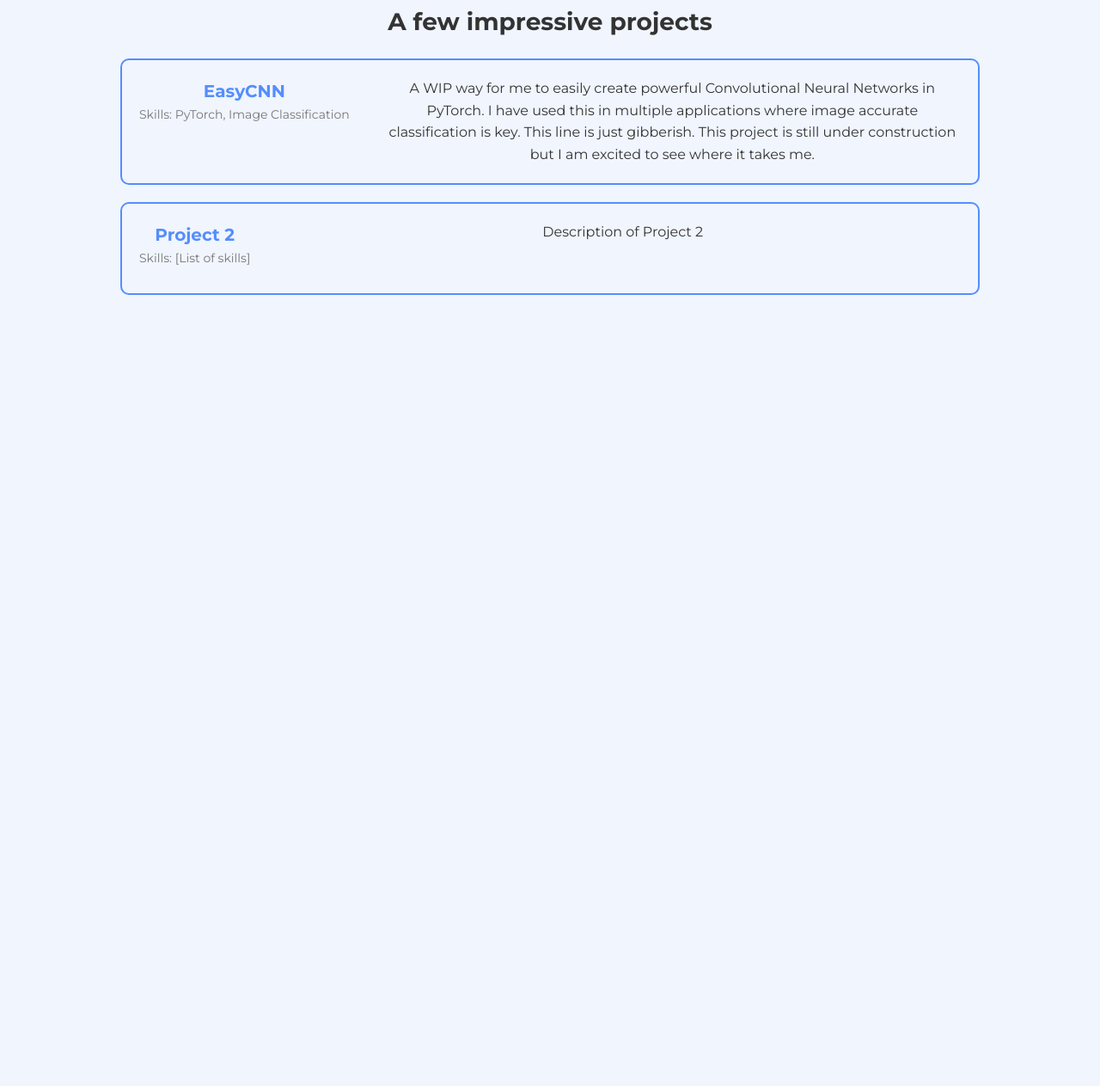
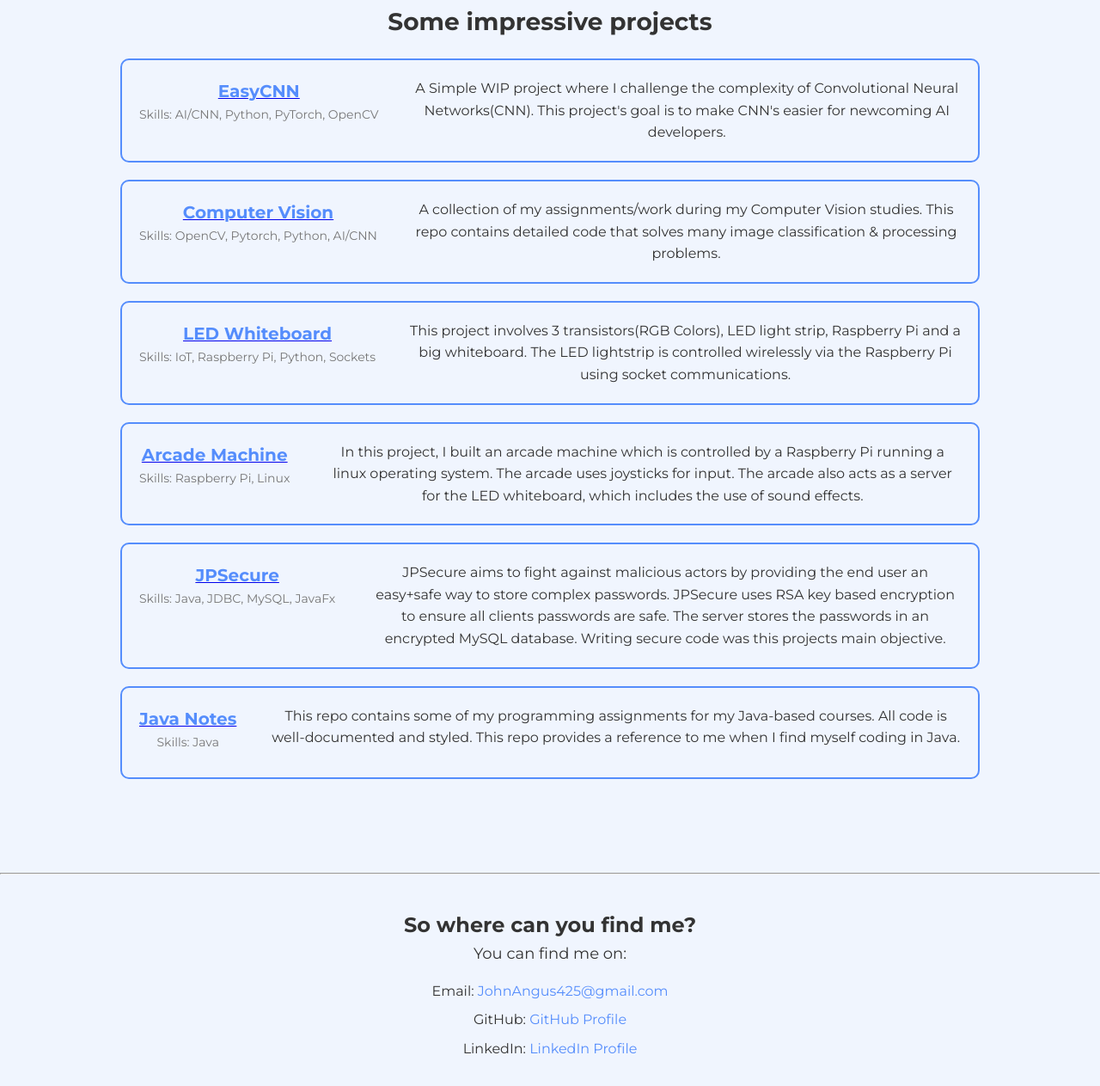
Before and after one commit to Johnny4251/JohnPertell.github.io, a plain HTML site: page index.html in a window 1280 px wide. Shown: the part 607-1870 px from the top of the page at 86% size. Before the commit the page ends 950 px from the top, so only its background shows below. Drawn offline with Linux system fonts and the light colour scheme.

Commit message:
Finishing touches ;)

```diff
--- a/index.html
+++ b/index.html
@@ -20,7 +20,7 @@
     <div class="left">
       <strong class="title-text">Who am I?</strong>
       <hr class="breakline">
-      <p>I am an exceptional Computer Science student who enjoys staying up to date with new technologies.</p>
+      <p>An aspiring Computer Science student, who is passionate about staying up to date with cutting-edge technologies.</p>
       <br>
       <p>Oh, did I mention my obsession with Computer Vision?</p>
       <hr class="breakline">
@@ -30,26 +30,73 @@
   <hr class="main-break">
 
   <div class="projects-listing" id="projects-listing">
-    <strong class="title-text">A few impressive projects</strong>
+    <strong class="title-text">Some impressive projects</strong>
     <div class="project-item">
       <div class="project-info">
-        <strong class="project-title">EasyCNN</strong>
-        <p class="skills-used">Skills: PyTorch, Image Classification</p>
+        <a href="https://github.com/Johnny4251/EasyCNN" target="_blank"><strong class="project-title" >EasyCNN</strong></a>
+        <p class="skills-used">Skills: AI/CNN, Python, PyTorch, OpenCV</p>
       </div>
       <div class="project-description">
-        <p class="desc">A WIP way for me to easily create powerful Convolutional Neural Networks in PyTorch. I have used this in multiple applications where image accurate classification is key. This line is just gibberish. This project is still under construction but I am excited to see where it takes me.</p>
+        <p class="desc">A Simple WIP project where I challenge the complexity of Convolutional Neural Networks(CNN). This project's goal is to make CNN's easier for newcoming AI developers.</p>
       </div>
     </div>
 
     <div class="project-item">
       <div class="project-info">
-        <strong class="project-title">Project 2</strong>
-        <p class="skills-used">Skills: [List of skills]</p>
+        <a href="https://github.com/Johnny4251/CS470-Computer-Vision" target="_blank"><strong class="project-title" >Computer Vision</strong></a>
+        <p class="skills-used">Skills: OpenCV, Pytorch, Python, AI/CNN</p>
       </div>
       <div class="project-description">
-        <p class="desc">Description of Project 2</p>
+        <p class="desc">A collection of my assignments/work during my Computer Vision studies. This repo contains detailed code that solves many image classification & processing problems. </p>
       </div>
     </div>
+    <div class="project-item">
+        <div class="project-info">
+            <a href="https://github.com/Johnny4251" target="_blank"><strong class="project-title" >LED Whiteboard</strong></a>
+          <p class="skills-used">Skills: IoT, Raspberry Pi, Python, Sockets</p>
+        </div>
+        <div class="project-description">
+          <p class="desc">This project involves 3 transistors(RGB Colors), LED light strip, Raspberry Pi and a big whiteboard. The LED lightstrip is controlled wirelessly via the Raspberry Pi using socket communications.</p>
+        </div>
+    </div>
+    <div class="project-item">
+        <div class="project-info">
+            <a href="https://github.com/Johnny4251" target="_blank"><strong class="project-title" >Arcade Machine</strong></a>
+          <p class="skills-used">Skills: Raspberry Pi, Linux</p>
+        </div>
+        <div class="project-description">
+          <p class="desc">In this project, I built an arcade machine which is controlled by a Raspberry Pi running a linux operating system. The arcade uses joysticks for input. The arcade also acts as a server for the LED whiteboard, which includes the use of sound effects.</p>
+        </div>
+    </div>
+    <div class="project-item">
+        <div class="project-info">
+            <a href="https://github.com/Johnny4251" target="_blank"><strong class="project-title" >JPSecure</strong></a>
+          <p class="skills-used">Skills: Java, JDBC, MySQL, JavaFx</p>
+        </div>
+        <div class="project-description">
+          <p class="desc">JPSecure aims to fight against malicious actors by providing the end user an easy+safe way to store complex passwords. JPSecure uses RSA key based encryption to ensure all clients passwords are safe. The server stores the passwords in an encrypted MySQL database. Writing secure code was this projects main objective.</p>
+        </div>
+    </div>
+    <div class="project-item">
+        <div class="project-info">
+            <a href="https://github.com/Johnny4251/JavaAssignments" target="_blank"><strong class="project-title" >Java Notes</strong></a>
+          <p class="skills-used">Skills: Java</p>
+        </div>
+        <div class="project-description">
+          <p class="desc">This repo contains some of my programming assignments for my Java-based courses. All code is well-documented and styled. This repo provides a reference to me when I find myself coding in Java.</p>
+        </div>
+    </div>
   </div>
+  <br><hr>
+  <div class="contact-me">
+    <strong class="title-text">So where can you find me?</strong>
+    <p>You can find me on:</p>
+    <ul>
+      <li>Email: <a href="mailto:johnangus425@gmail.com" target="_blank">JohnAngus425@gmail.com</a></li>
+      <li>GitHub: <a href="https://github.com/Johnny4251" target="_blank">GitHub Profile</a></li>
+      <li>LinkedIn: <a href="https://www.linkedin.com/in/john-pertell-020aa9286/" target="_blank">LinkedIn Profile</a></li>
+    </ul>
+  </div>
+
 </body>
 </html>
--- a/styles.css
+++ b/styles.css
@@ -105,6 +105,7 @@ body {
     font-size: 20px;
     margin-bottom: 5px;
     color: #558dfc;
+    text-decoration: none;
   }
 
   .skills-used {
@@ -122,8 +123,43 @@ body {
     text-align: center;
     margin: auto;
     max-width: 1000px;
+    padding-bottom: 75px;
   }
 
+  .contact-me {
+    text-align: center;
+    margin: 40px auto;
+    max-width: 800px;
+  }
+
+  .contact-me .title-text {
+    font-size: 24px;
+    margin-bottom: 20px;
+  }
+
+  .contact-me p {
+    font-size: 18px;
+    margin-bottom: 10px;
+  }
+
+  .contact-me ul {
+    list-style: none;
+    padding: 0;
+  }
+
+  .contact-me ul li {
+    font-size: 16px;
+    margin-bottom: 8px;
+  }
+
+  .contact-me ul li a {
+    color: #558dfc;
+    text-decoration: none;
+  }
+
+  .contact-me ul li a:hover {
+    text-decoration: underline;
+  }
 @media screen and (max-width: 500px) {
 .header {
     flex-direction: column;
```
